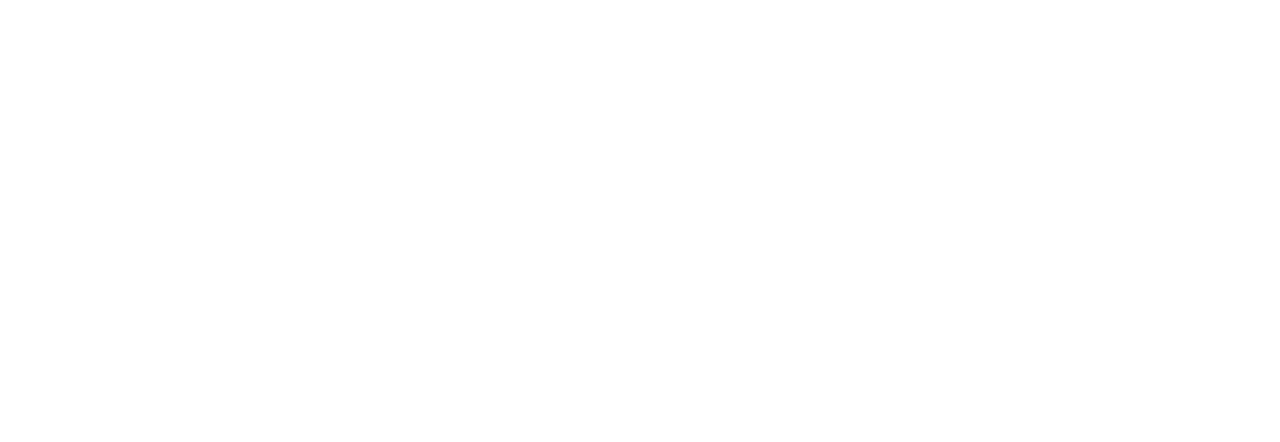
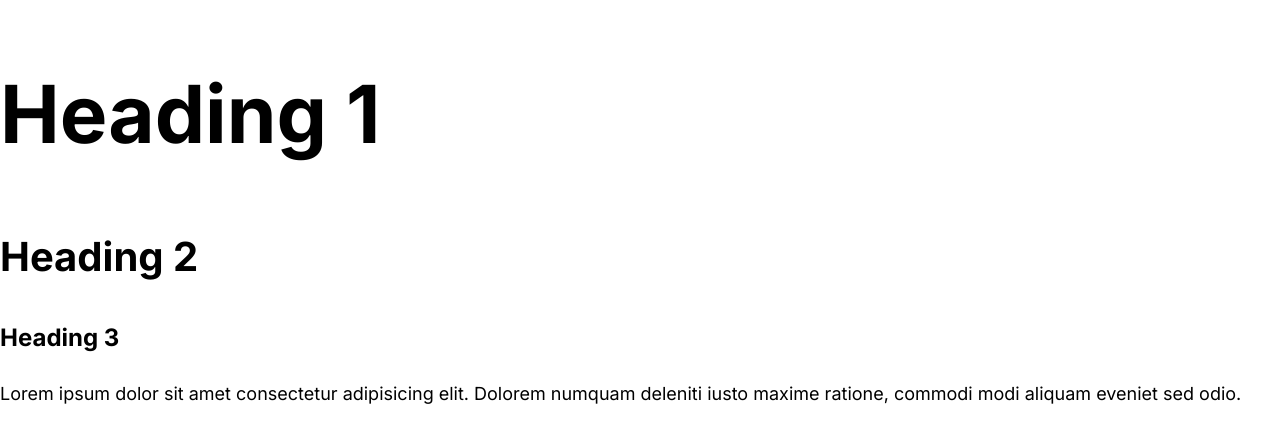
Before and after one commit to shunichkaaaa/moshify, a plain HTML site: page index.html in a window 1280 px wide. Drawn offline with Linux system fonts and the light colour scheme.

Commit message:
Fonts added.

```diff
--- a/css/style.css
+++ /dev/null
@@ -1,11 +0,0 @@
-:root {
-  --color-primary: #2584ff;
-  --color-secondary: #00d9ff;
-  --color-accent: #ff3400;
-  --color-headings: #1b0760;
-  --color-body: #918ca4;
-}
-
-html {
-  font-size: 62.5%;
-}
--- /dev/null
+++ b/css/styles.css
@@ -0,0 +1,58 @@
+html {
+  font-size: 62.5%;
+}
+
+:root {
+  --color-primary: #2584ff;
+  --color-secondary: #00d9ff;
+  --color-accent: #ff3400;
+  --color-headings: #1b0760;
+  --color-body: #918ca4;
+}
+
+body {
+  font-family: "Inter", Arial, Helvetica, sans-serif;
+  --color-body: #918ca4;
+  font-size: 2.4rem;
+  line-height: 1.5;
+}
+
+h1,
+h2,
+h3 {
+  --color-headings: #1b0760;
+}
+
+h1 {
+  font-size: 7rem;
+}
+
+h2 {
+  font-size: 4rem;
+}
+
+h3 {
+  font-size: 3rem;
+}
+
+p {
+  margin-top: 0;
+}
+
+@media screen and (min-width: 1024px) {
+  body {
+    font-size: 1.8rem;
+  }
+
+  h1 {
+    font-size: 8rem;
+  }
+
+  h2 {
+    font-size: 4rem;
+  }
+
+  h3 {
+    font-size: 2.4rem;
+  }
+}
--- a/index.html
+++ b/index.html
@@ -3,12 +3,18 @@
   <head>
     <meta charset="UTF-8" />
     <meta name="viewport" content="width=device-width, initial-scale=1.0" />
-    <title>Menu</title>
-    <link rel="preconnect" href="https://fonts.googleapis.com" />
-    <link rel="preconnect" href="https://fonts.gstatic.com" crossorigin />
-    <link href="https://fonts.googleapis.com/css2?family=Inter&display=swap" rel="stylesheet" />
+    <title>Document</title>
+    <link rel="preconnect" href="https://fonts.gstatic.com" />
+    <link href="https://fonts.googleapis.com/css2?family=Inter:wght@400;700&display=swap" rel="stylesheet" />
     <link rel="stylesheet" href="css/normalize.css" />
-    <link rel="stylesheet" href="css/style.css" />
+    <link rel="stylesheet" href="css/styles.css" />
   </head>
-  <body></body>
+  <body>
+    <h1>Heading 1</h1>
+    <h2>Heading 2</h2>
+    <h3>Heading 3</h3>
+    <p>
+      Lorem ipsum dolor sit amet consectetur adipisicing elit. Dolorem numquam deleniti iusto maxime ratione, commodi modi aliquam eveniet sed odio.
+    </p>
+  </body>
 </html>
```
